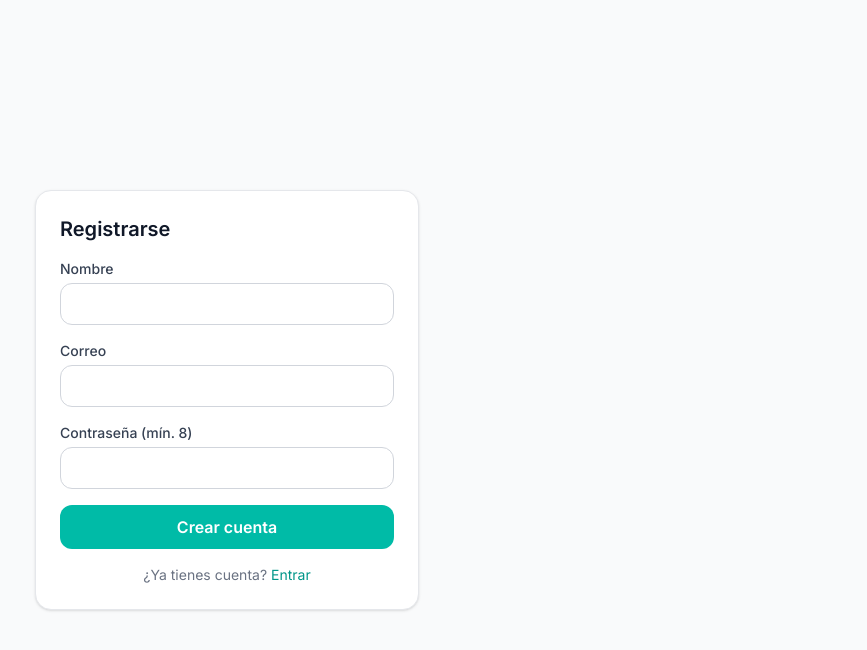
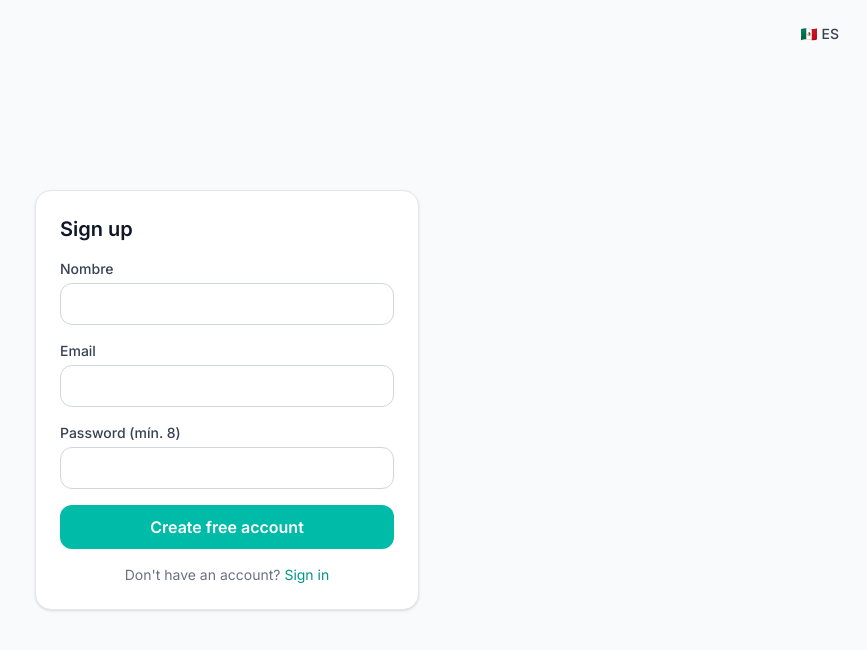
Before and after one commit to ErickGBR/boo-king-mvp, a React (Vite) app in the folder frontend/: page /register in a window 1280 px wide. Shown: the top 650 px of the page, without its empty margins (413-1280 px from the left). Built offline with nearby package versions, Linux system fonts and the light colour scheme; no server answers.

Commit message:
feat: add i18n to Login and Register pages

```diff
--- a/frontend/src/pages/Login.jsx
+++ b/frontend/src/pages/Login.jsx
@@ -1,6 +1,8 @@
 import { useState } from 'react';
 import { Link, useNavigate } from 'react-router-dom';
 import { useAuth } from '../context/AuthContext';
+import { useTranslation } from 'react-i18next';
+import LanguageSwitcher from '../components/LanguageSwitcher';
 
 export default function Login() {
   const [email, setEmail] = useState('');
@@ -8,6 +10,7 @@ export default function Login() {
   const [error, setError] = useState('');
   const { login } = useAuth();
   const navigate = useNavigate();
+  const { t } = useTranslation();
 
   const handleSubmit = async (e) => {
     e.preventDefault();
@@ -16,28 +19,29 @@ export default function Login() {
       await login(email, password);
       navigate('/dashboard');
     } catch (err) {
-      setError(err.error || 'Error al iniciar sesión');
+      setError(err.error || t('common.error'));
     }
   };
 
   return (
     <div className="flex min-h-screen items-center justify-center bg-gray-50 px-4">
+      <div className="absolute top-4 right-4"><LanguageSwitcher /></div>
       <div className="w-full max-w-sm rounded-2xl border border-gray-200 bg-white p-6 shadow-sm">
-        <h1 className="text-xl font-semibold text-gray-900">Iniciar sesión</h1>
+        <h1 className="text-xl font-semibold text-gray-900">{t('login.title')}</h1>
         <form onSubmit={handleSubmit} className="mt-4 space-y-4">
           {error && <p className="text-sm text-red-600">{error}</p>}
           <div>
-            <label className="block text-sm font-medium text-gray-700">Correo</label>
+            <label className="block text-sm font-medium text-gray-700">{t('login.email')}</label>
             <input type="email" value={email} onChange={(e) => setEmail(e.target.value)} required className="mt-1 w-full rounded-xl border border-gray-300 px-4 py-2 focus:border-teal-500 focus:outline-none focus:ring-2 focus:ring-teal-500/30" />
           </div>
           <div>
-            <label className="block text-sm font-medium text-gray-700">Contraseña</label>
+            <label className="block text-sm font-medium text-gray-700">{t('login.password')}</label>
             <input type="password" value={password} onChange={(e) => setPassword(e.target.value)} required className="mt-1 w-full rounded-xl border border-gray-300 px-4 py-2 focus:border-teal-500 focus:outline-none focus:ring-2 focus:ring-teal-500/30" />
           </div>
-          <button type="submit" className="w-full rounded-xl bg-teal-500 py-2.5 font-semibold text-white hover:bg-teal-600">Entrar</button>
+          <button type="submit" className="w-full rounded-xl bg-teal-500 py-2.5 font-semibold text-white hover:bg-teal-600">{t('login.submit')}</button>
         </form>
         <p className="mt-4 text-center text-sm text-gray-500">
-          ¿No tienes cuenta? <Link to="/register" className="text-teal-600 hover:underline">Regístrate</Link>
+          {t('login.noAccount')} <Link to="/register" className="text-teal-600 hover:underline">{t('login.register')}</Link>
         </p>
       </div>
     </div>
--- a/frontend/src/pages/Register.jsx
+++ b/frontend/src/pages/Register.jsx
@@ -1,6 +1,8 @@
 import { useState } from 'react';
 import { Link, useNavigate } from 'react-router-dom';
 import { useAuth } from '../context/AuthContext';
+import { useTranslation } from 'react-i18next';
+import LanguageSwitcher from '../components/LanguageSwitcher';
 
 export default function Register() {
   const [name, setName] = useState('');
@@ -9,6 +11,7 @@ export default function Register() {
   const [error, setError] = useState('');
   const { register } = useAuth();
   const navigate = useNavigate();
+  const { t } = useTranslation();
 
   const handleSubmit = async (e) => {
     e.preventDefault();
@@ -21,14 +24,15 @@ export default function Register() {
       await register(name, email, password);
       navigate('/dashboard');
     } catch (err) {
-      setError(err.error || (err.errors?.[0]?.msg) || 'Error al registrarse');
+      setError(err.error || (err.errors?.[0]?.msg) || t('common.error'));
     }
   };
 
   return (
     <div className="flex min-h-screen items-center justify-center bg-gray-50 px-4">
+      <div className="absolute top-4 right-4"><LanguageSwitcher /></div>
       <div className="w-full max-w-sm rounded-2xl border border-gray-200 bg-white p-6 shadow-sm">
-        <h1 className="text-xl font-semibold text-gray-900">Registrarse</h1>
+        <h1 className="text-xl font-semibold text-gray-900">{t('nav.register')}</h1>
         <form onSubmit={handleSubmit} className="mt-4 space-y-4">
           {error && <p className="text-sm text-red-600">{error}</p>}
           <div>
@@ -36,17 +40,17 @@ export default function Register() {
             <input type="text" value={name} onChange={(e) => setName(e.target.value)} required className="mt-1 w-full rounded-xl border border-gray-300 px-4 py-2 focus:border-teal-500 focus:outline-none focus:ring-2 focus:ring-teal-500/30" />
           </div>
           <div>
-            <label className="block text-sm font-medium text-gray-700">Correo</label>
+            <label className="block text-sm font-medium text-gray-700">{t('login.email')}</label>
             <input type="email" value={email} onChange={(e) => setEmail(e.target.value)} required className="mt-1 w-full rounded-xl border border-gray-300 px-4 py-2 focus:border-teal-500 focus:outline-none focus:ring-2 focus:ring-teal-500/30" />
           </div>
           <div>
-            <label className="block text-sm font-medium text-gray-700">Contraseña (mín. 8)</label>
+            <label className="block text-sm font-medium text-gray-700">{t('login.password')} (mín. 8)</label>
             <input type="password" value={password} onChange={(e) => setPassword(e.target.value)} required minLength={8} className="mt-1 w-full rounded-xl border border-gray-300 px-4 py-2 focus:border-teal-500 focus:outline-none focus:ring-2 focus:ring-teal-500/30" />
           </div>
-          <button type="submit" className="w-full rounded-xl bg-teal-500 py-2.5 font-semibold text-white hover:bg-teal-600">Crear cuenta</button>
+          <button type="submit" className="w-full rounded-xl bg-teal-500 py-2.5 font-semibold text-white hover:bg-teal-600">{t('hero.cta')}</button>
         </form>
         <p className="mt-4 text-center text-sm text-gray-500">
-          ¿Ya tienes cuenta? <Link to="/login" className="text-teal-600 hover:underline">Entrar</Link>
+          {t('login.noAccount')} <Link to="/login" className="text-teal-600 hover:underline">{t('login.title')}</Link>
         </p>
       </div>
     </div>
```
